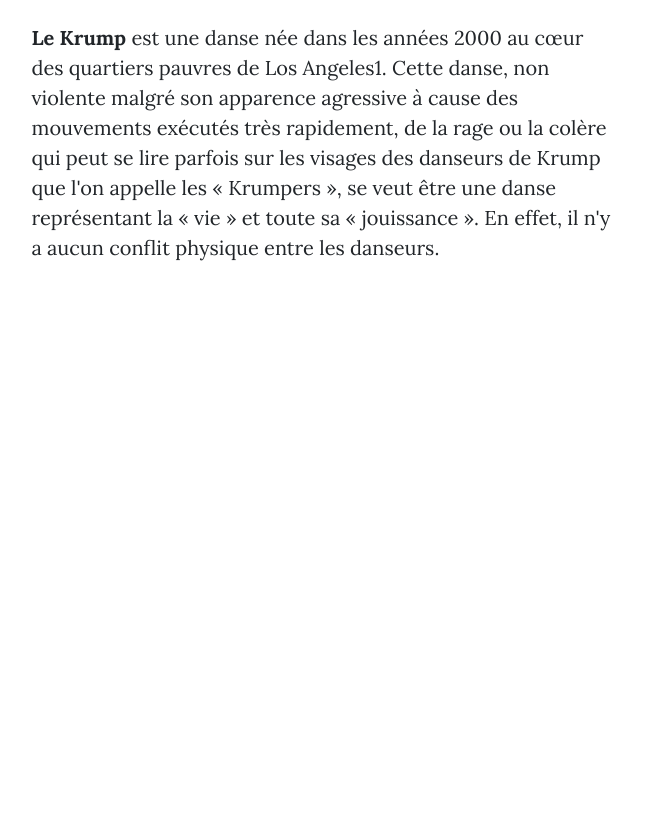
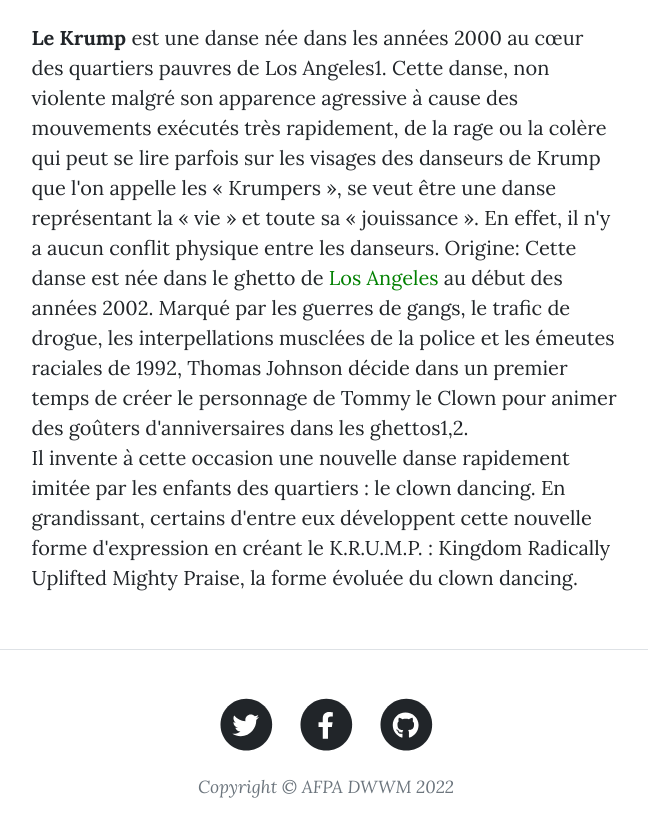
Before and after one commit to Seasonbrucelee/cleanblog, a PHP site: page /post.php in a window 1280 px wide. Shown: the part 642-1475 px from the top of the page, without its empty margins (314-962 px from the left). Before the commit the page ends 903 px from the top, so only its background shows below. Run offline with PHP 8.4, Linux system fonts and the light colour scheme.

Commit message:
modif style dans post 1

```diff
--- a/index.php
+++ b/index.php
@@ -8,6 +8,7 @@
             <div class="row gx-4 gx-lg-5 justify-content-center">
                 <div class="col-md-10 col-lg-8 col-xl-7">
                     <!-- Post preview-->
+                    <!-- LIEN POUR MON PREMIER ARTICLE + VARIABLES DE home.model.php-->
                     <div class="post-preview">
                         <a href="post.php">
                             <h2 class="post-title"><?= $titre_art_1 ?></h2>
--- a/model/home.model.php
+++ b/model/home.model.php
@@ -2,6 +2,8 @@
 $bg = 'assets/img/home-bg.jpg';
 $title= "KRUMP Vie";
 $subtitle="Connaître le Krump";
+
+/**Variables pour le lien mon premier article qui se trouve dans index.php */
 $titre_art_1 = 'KRUMP';
 $subtitle_art_1 = 'Par où commencer?';
 $author_art_1 = 'Sezen B.';
--- a/model/post1.model.php
+++ b/model/post1.model.php
@@ -9,9 +9,10 @@ $content = '<b>Le Krump</b> est une danse née dans les années 2000 au cœur de
     .test {
         color:' . $color . ';
     }
-<style>
+</style>
 
 Origine:
-Cette danse est née dans le ghetto de <span class="test">Los Angeles</span> au début des années 2002. Marqué par les guerres de gangs, le trafic de drogue, les interpellations musclées de la police et les émeutes raciales de 1992, Thomas Johnson décide dans un premier temps de créer le personnage de Tommy le Clown pour animer des goûters d\'anniversaires dans les ghettos1,2. Il invente à cette occasion une nouvelle danse rapidement imitée par les enfants des quartiers : le clown dancing. En grandissant, certains d\'entre eux développent cette nouvelle forme d\'expression en créant le K.R.U.M.P. : Kingdom Radically Uplifted Mighty Praise, la forme évoluée du clown dancing.'
+Cette danse est née dans le ghetto de <span class="test">Los Angeles</span> au début des années 2002. Marqué par les guerres de gangs, le trafic de drogue, les interpellations musclées de la police et les émeutes raciales de 1992, Thomas Johnson décide dans un premier temps de créer le personnage de Tommy le Clown pour animer des goûters d\'anniversaires dans les ghettos1,2. <br>
+Il invente à cette occasion une nouvelle danse rapidement imitée par les enfants des quartiers : le clown dancing. En grandissant, certains d\'entre eux développent cette nouvelle forme d\'expression en créant le K.R.U.M.P. : Kingdom Radically Uplifted Mighty Praise, la forme évoluée du clown dancing.'
 
 /**Le fait d'enlever la balise fermante de PHP permet de ne pas avoir du HTML. Comme ça nous avaons purement du code PHP  */;
```
